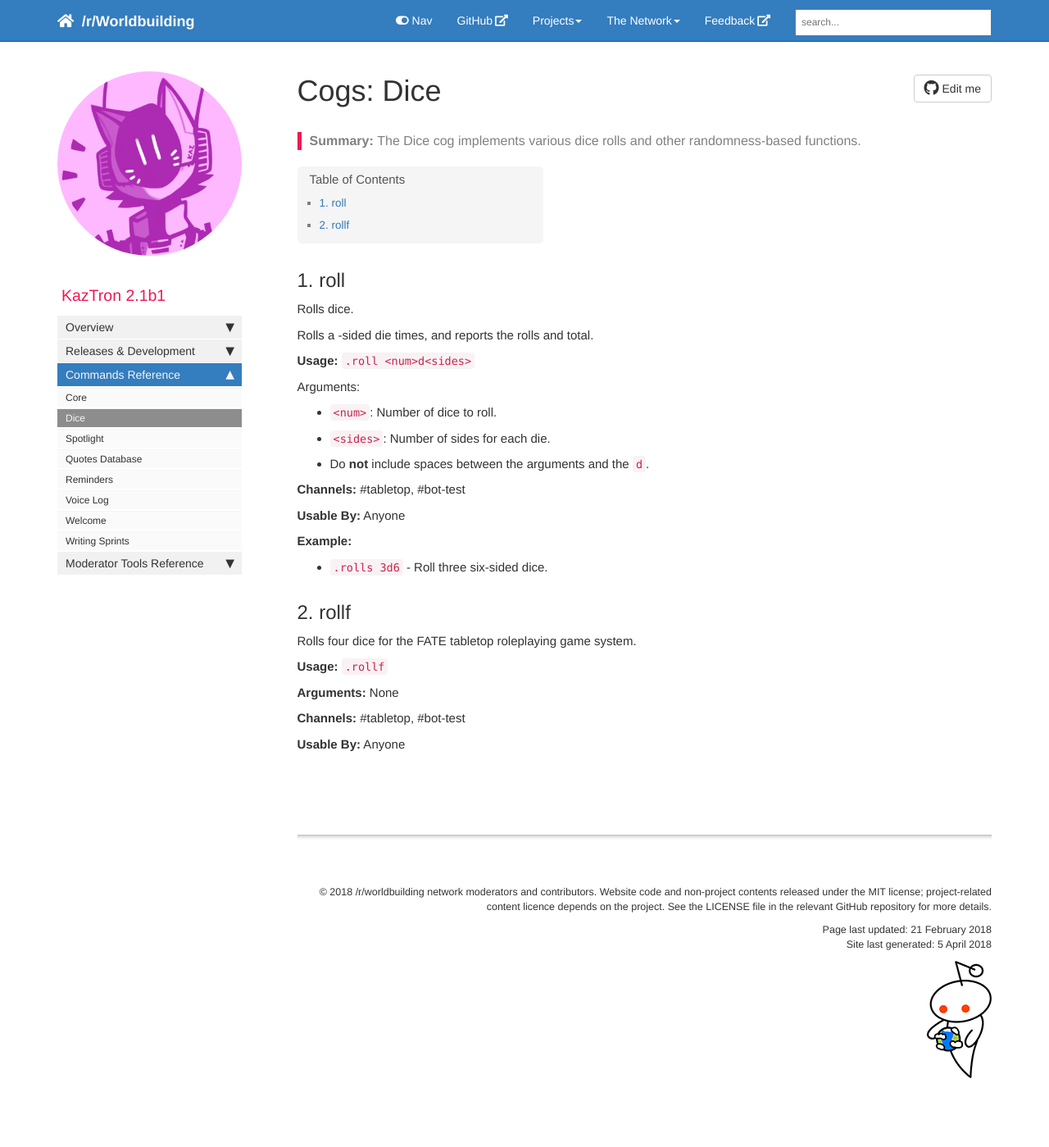
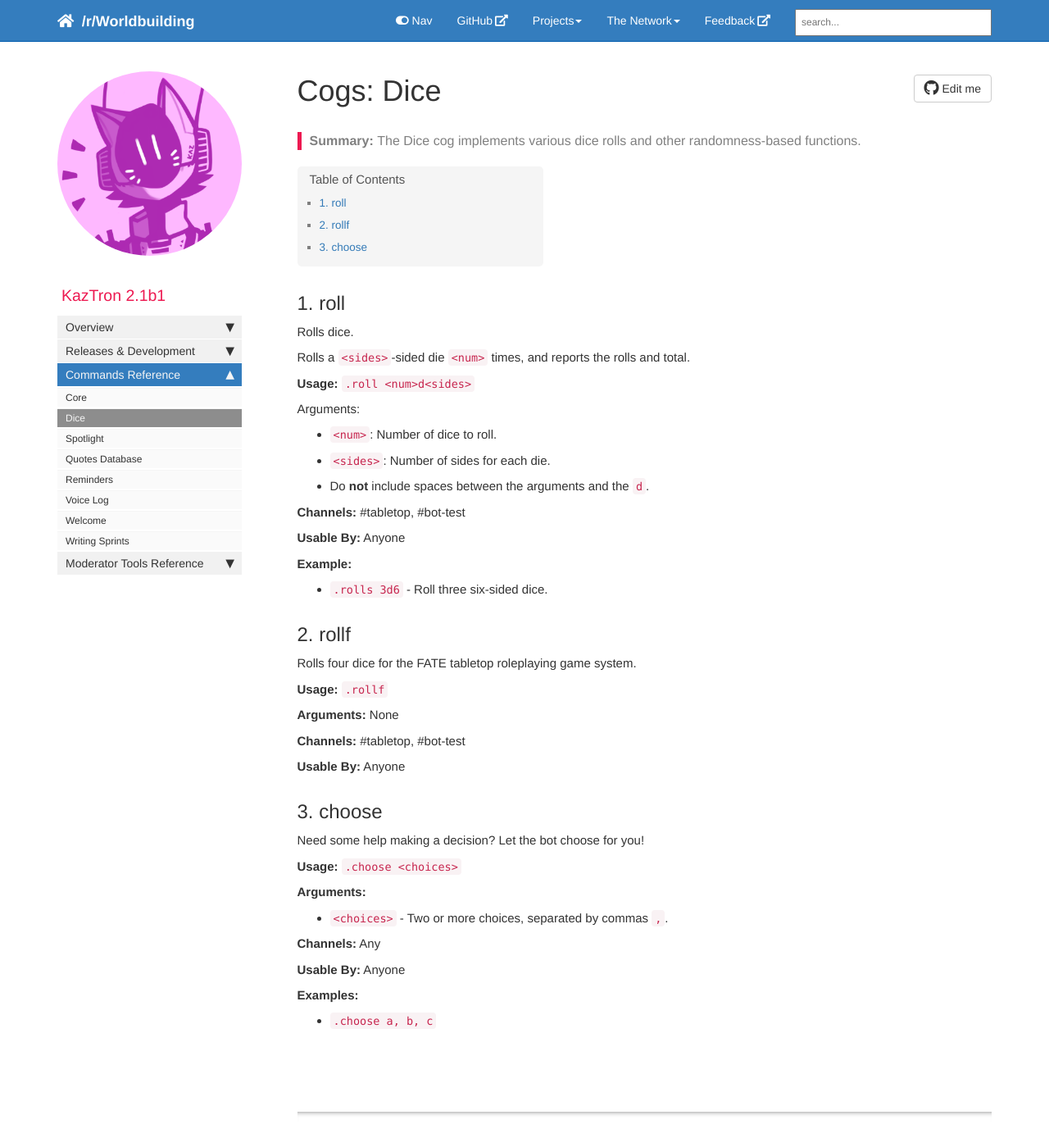
Before and after one commit to Worldbuilding/worldbuilding.github.io, a Jekyll site: the page built from kaztron/dev/cogs/dice.md, in a window 1280 px wide and 1400 px high. Shown: the whole window at 82% size. Built offline with Jekyll 4.4.1, drawn with Linux system fonts in a browser that asks for light colours; nearby versions of some CDN libraries; comment, search, counter and statistics services are not loaded.

Commit message:
add dice .choose, edit sprint

```diff
--- a/kaztron/dev/cogs/dice.md
+++ b/kaztron/dev/cogs/dice.md
@@ -8,7 +8,7 @@ last_updated: 21 February 2018
 
 Rolls dice.
 
-Rolls a <sides>-sided die <num> times, and reports the rolls and total.
+Rolls a `<sides>`-sided die `<num>` times, and reports the rolls and total.
 
 **Usage:** `.roll <num>d<sides>`
 
@@ -36,3 +36,20 @@ Rolls four dice for the FATE tabletop roleplaying game system.
 **Channels:** #tabletop, #bot-test
 
 **Usable By:** Anyone
+
+
+## 3. choose
+
+Need some help making a decision? Let the bot choose for you!
+
+**Usage:** `.choose <choices>`
+
+**Arguments:**
+* `<choices>` - Two or more choices, separated by commas `,`.
+
+**Channels:** Any
+
+**Usable By:** Anyone
+
+**Examples:**
+* `.choose a, b, c`
```
Also changed, not shown: kaztron/dev/cogs/sprint.md (+1 -1 lines).
